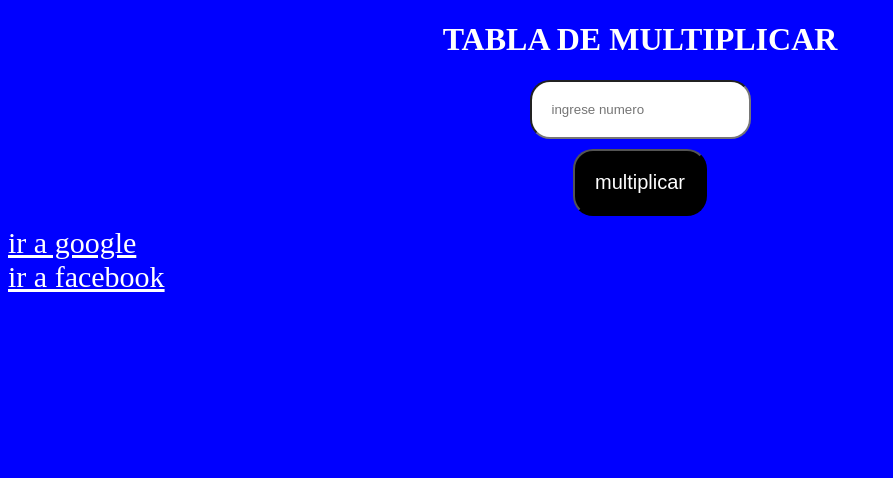
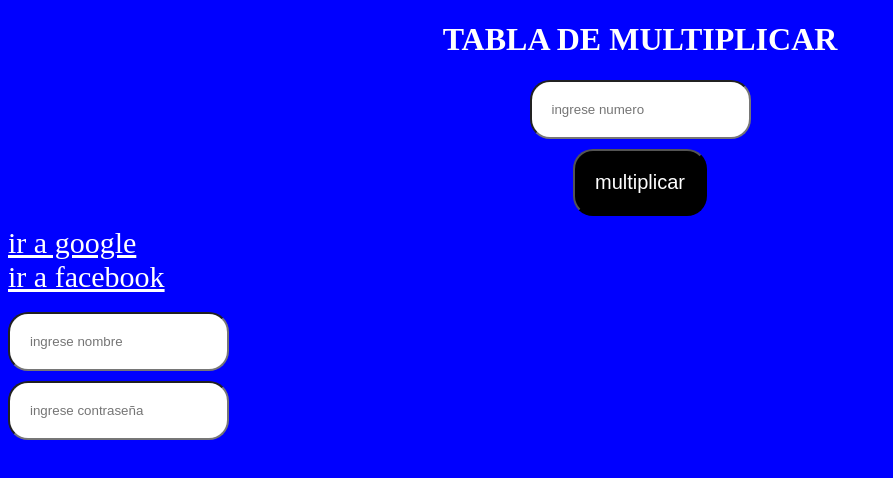
Before and after one commit to jolbap/multiplicacion, a plain HTML site: page index.html in a window 1280 px wide. Shown: the whole page, without its empty margins (0-893 px from the left). Drawn offline with Linux system fonts and the light colour scheme.

Commit message:
agregando formulario

```diff
--- a/index.html
+++ b/index.html
@@ -15,6 +15,10 @@
 		"/>
 	</center>
 	<a href="https://www.google.com">ir a google</a><br>
-	<a href="https://es-la.facebook.com/">ir a facebook</a>
+	<a href="https://es-la.facebook.com/">ir a facebook</a><br><br>
+	<form>
+		<input type="text" placeholder="ingrese nombre"/><br>
+		<input type="password" placeholder="ingrese contraseña">
+	</form>
 </body>
 </html>
```
